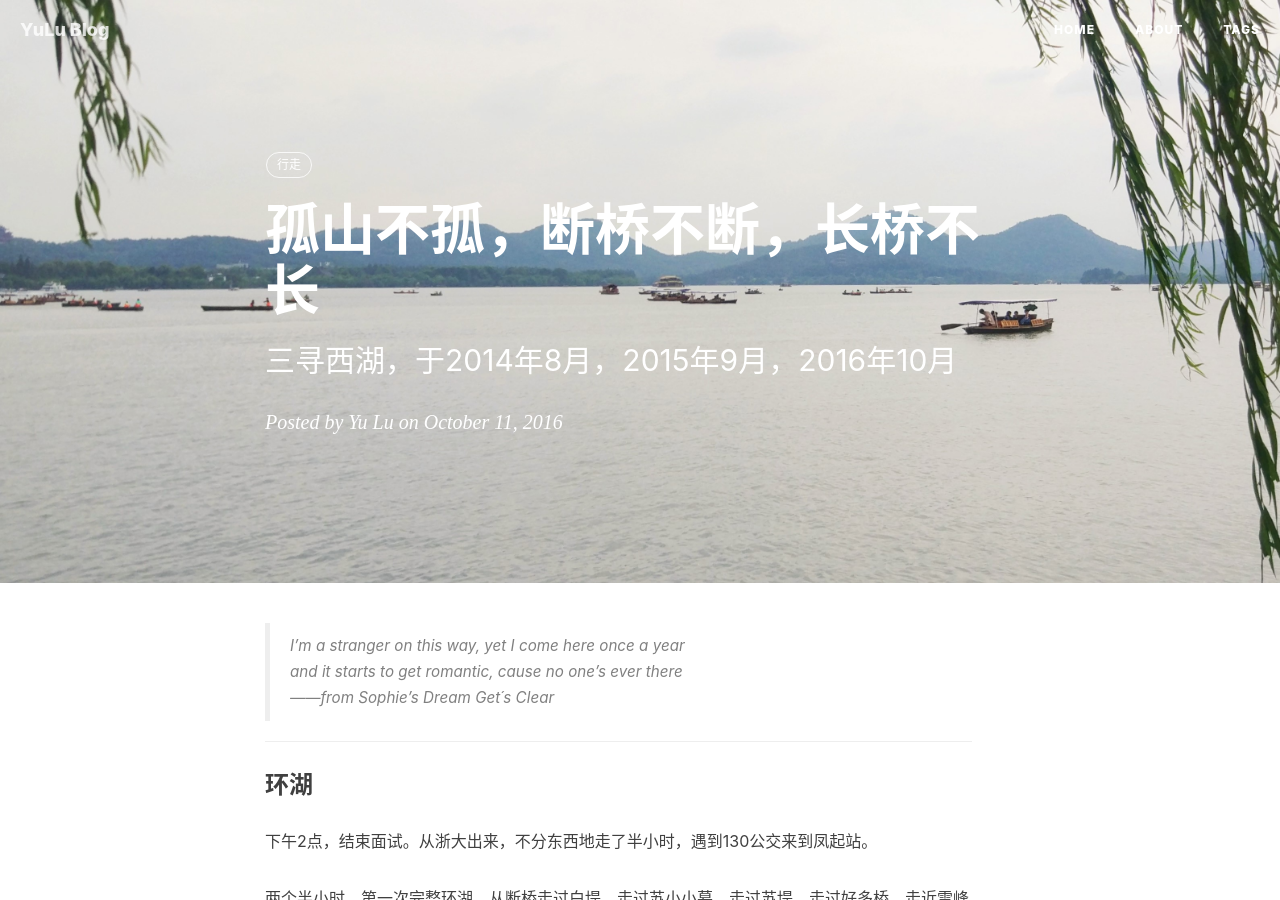
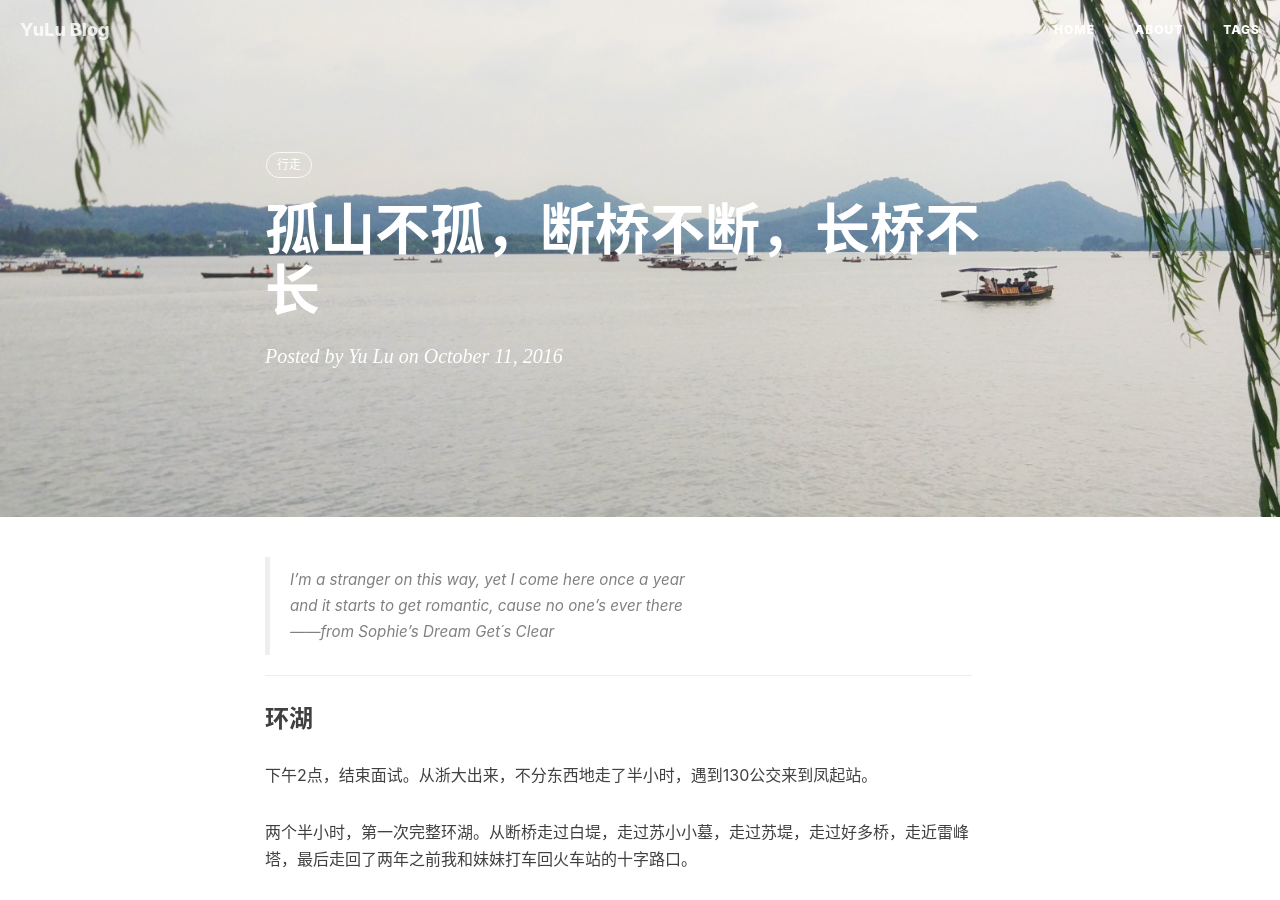
Before and after one commit to LulunaYu/luluna_blog, a Jekyll site: the page built from _posts/2015-05-11-see-u-ali.markdown.markdown, in a window 1280 px wide and 900 px high. Built offline with Jekyll 4.4.1, drawn with Linux system fonts in a browser that asks for light colours; nearby versions of some CDN libraries; comment, search, counter and statistics services are not loaded.

Commit message:
Add files via upload

```diff
--- a/_posts/2015-05-11-see-u-ali.markdown.markdown
+++ b/_posts/2015-05-11-see-u-ali.markdown.markdown
@@ -1,7 +1,7 @@
 ---
 layout:     post
 title:      "孤山不孤，断桥不断，长桥不长"
-subtitle:   "三寻西湖，于2014年8月，2015年9月，2016年10月"
+subtitle:   ""
 date:       2016-10-11
 author:     "Yu Lu"
 header-img: "img/post-bg-west-lake.jpeg"
```
